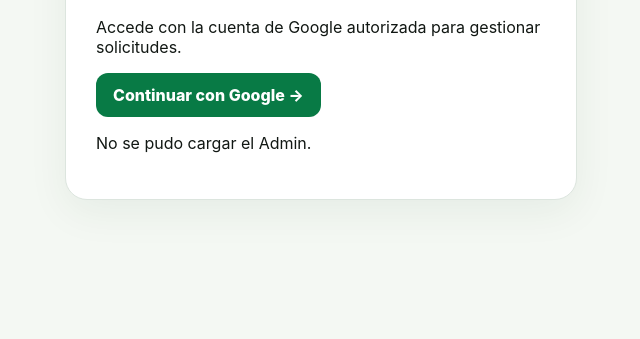
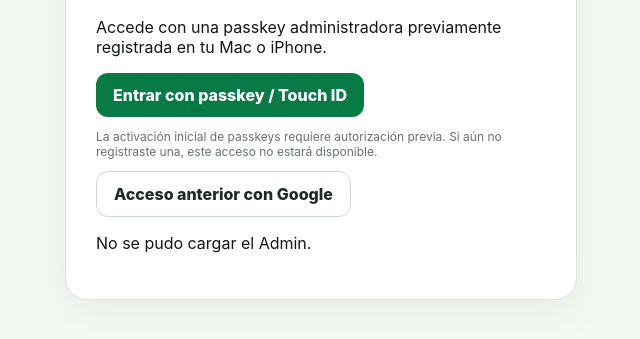
Before and after one commit to barbillaredcord-hue/BRavo, a website built with Vite: page admin.html in a window 1280 px wide. Shown: the part 211-550 px from the top of the page, without its empty margins (319-959 px from the left). Built offline with nearby package versions, Linux system fonts and the light colour scheme; no server answers.

Commit message:
feat(admin): show passkey sign-in action with clear enrollment prerequisite

```diff
--- a/admin.html
+++ b/admin.html
@@ -19,7 +19,7 @@ button,input,select,textarea{font:inherit}.hidden{display:none!important}
 <script type="module" src="/src/admin.js"></script>
 </head>
 <body>
-<section id="login" class="loginWrap"><div class="login"><div class="tag">Acceso protegido</div><h1>BRavo Admin</h1><p>Accede con la cuenta de Google autorizada para gestionar solicitudes.</p><button class="primary" onclick="adminGoogleLogin()">Continuar con Google →</button><p id="msg"></p></div></section>
+<section id="login" class="loginWrap"><div class="login"><div class="tag">Acceso protegido</div><h1>BRavo Admin</h1><p>Accede con una passkey administradora previamente registrada en tu Mac o iPhone.</p><button class="primary" onclick="adminPasskeyLogin()">Entrar con passkey / Touch ID</button><p style="font-size:12px;color:#69716d">La activación inicial de passkeys requiere autorización previa. Si aún no registraste una, este acceso no estará disponible.</p><button class="outline" onclick="adminGoogleLogin()">Acceso anterior con Google</button><p id="msg"></p></div></section>
 <section id="admin" class="shell hidden">
 <aside class="sidebar"><div class="brand"><span>BR</span>avo<small style="display:block;font-size:13px;font-weight:700">Admin</small></div><nav class="nav"><button class="active">▣ &nbsp; Solicitudes</button><button>▥ &nbsp; Estadísticas</button><button>♙ &nbsp; Comunidad</button><button>⚙ &nbsp; Configuración</button></nav><div class="sideFoot"><b>BRavo</b><small style="display:block;margin-top:6px">Comunidad, no sólo catálogo<br>BR Studios · 2026</small></div></aside>
 <div class="content"><header class="header"><div><h1>Panel de solicitudes</h1><p>Gestiona y da seguimiento a las solicitudes de la comunidad.</p></div><div class="user"><div class="avatar">A</div><div><b>Administrador</b><small style="display:block;color:#69716d">Cuenta autorizada</small></div><button class="outline" onclick="adminSignOut()">Cerrar sesión</button></div></header>
```
